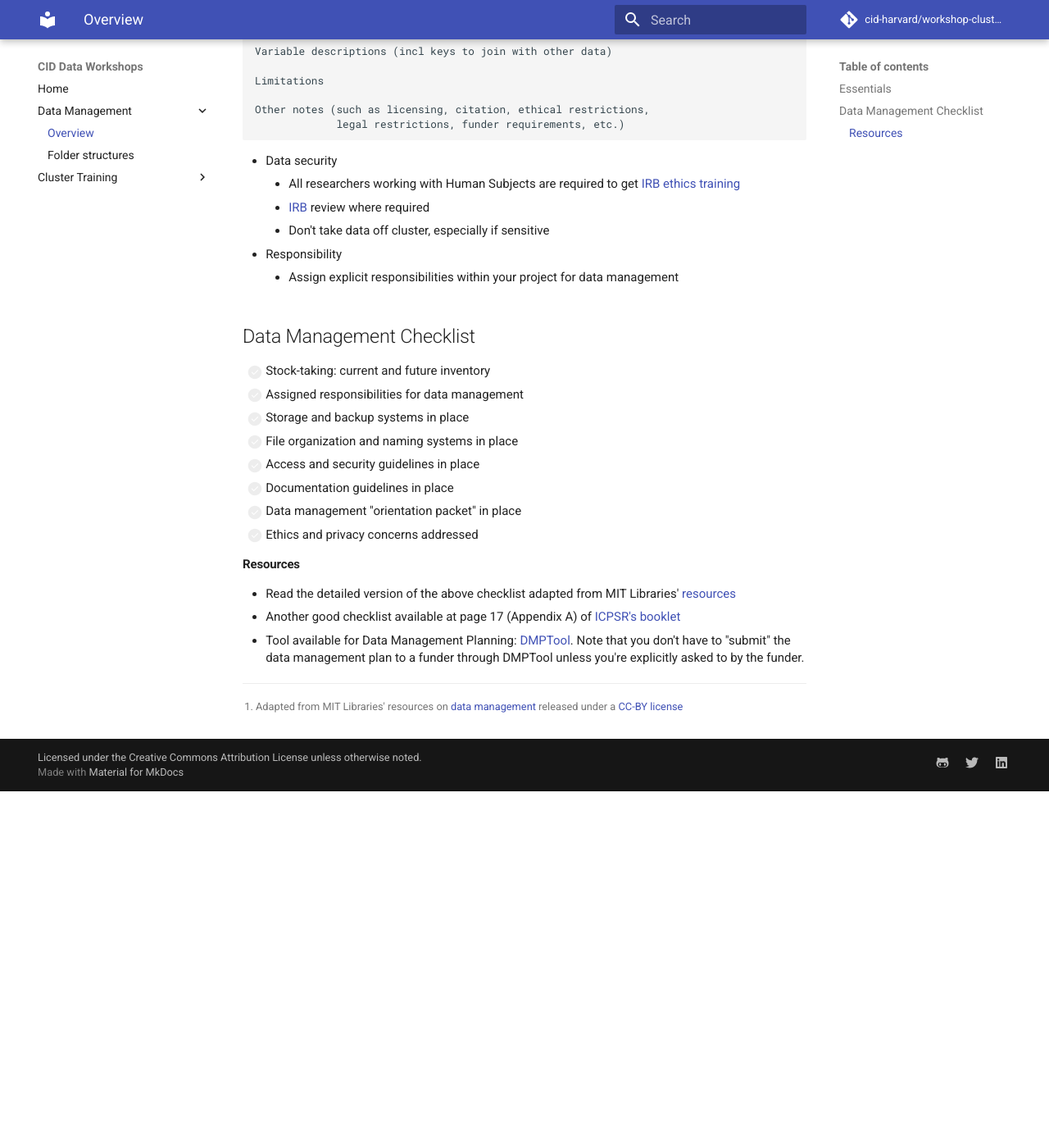
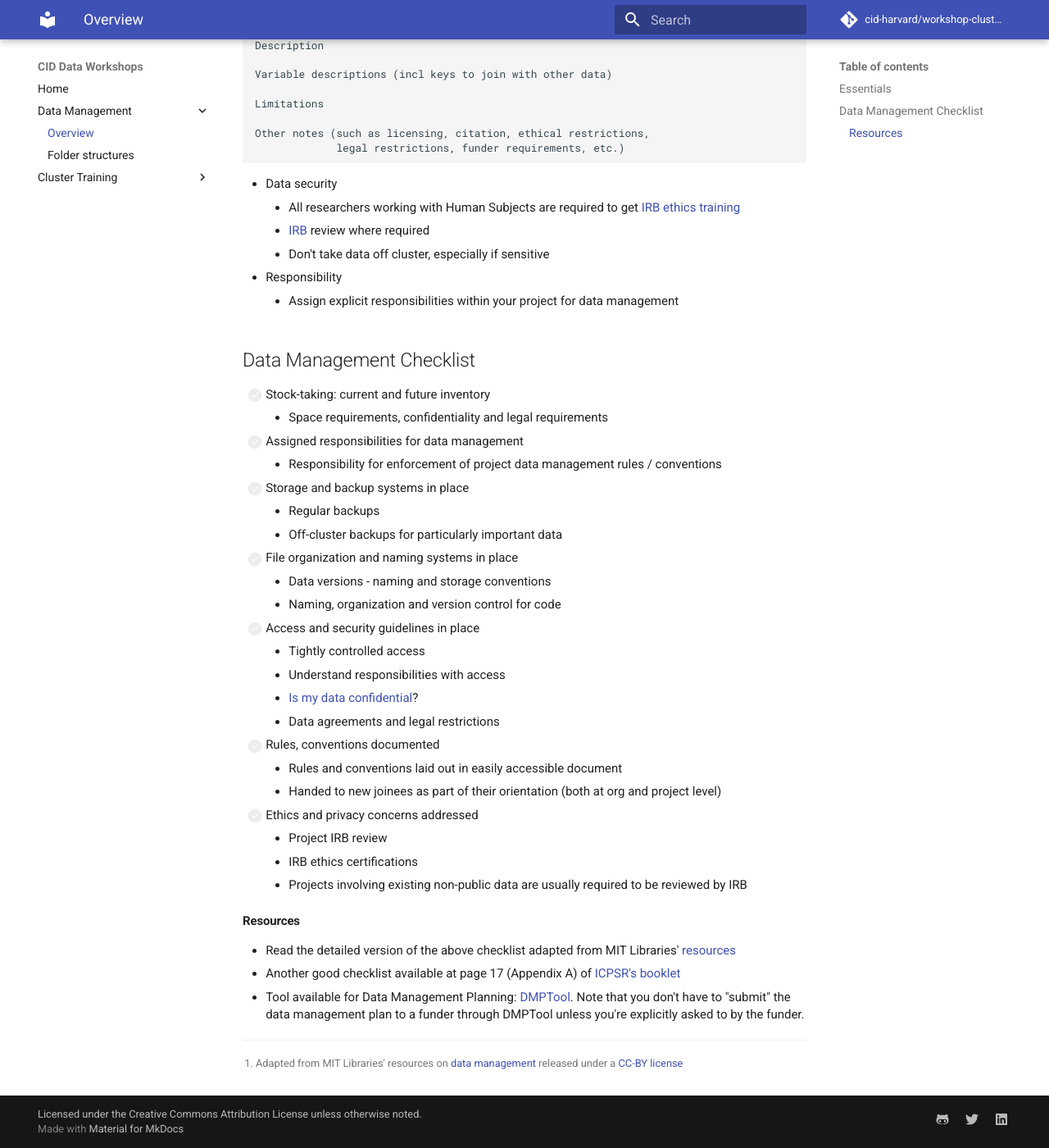
Before and after one commit to fagan2888/workshop-cluster-training, an MkDocs documentation site: the page built from docs/data_management/data_management.md, in a window 1280 px wide and 1400 px high, scrolled down 711 px. Shown: the whole window at 82% size. Built offline with MkDocs 1.6.1 and Material for MkDocs 9.7.7, drawn with Linux system fonts in a browser that asks for light colours; comment, search, counter and statistics services are not loaded; before the commit the page ends 1676 px from its top, so only the background shows below that; some of the changed text lies outside the part shown.

Commit message:
Updated data management checklist

```diff
--- a/docs/data_management/data_management.md
+++ b/docs/data_management/data_management.md
@@ -4,7 +4,8 @@
 
 - Backups
     - Cluster data often backed up, but ensure backup frequency is sufficient
-    - Solution: external hard drive (local) + CrashPlan (cloud)
+    - Solution: external hard drive (local) + cluster backups + CrashPlan (cloud)
+    - Above solutions contingent on data agreements / legal restrictions
 - File organization and naming
     - Create a shared system, *follow it*.
     - Consider date conventions (YYYY-MM-DD), special characters, versioning
@@ -47,13 +48,27 @@ Other notes (such as licensing, citation, ethical restrictions,
 ## Data Management Checklist
 
 - [ ] Stock-taking: current and future inventory
+    - Space requirements, confidentiality and legal requirements
 - [ ] Assigned responsibilities for data management
+    - Responsibility for enforcement of project data management rules / conventions
 - [ ] Storage and backup systems in place
+    - Regular backups
+    - Off-cluster backups for particularly important data
 - [ ] File organization and naming systems in place
+    - Data versions - naming and storage conventions
+    - Naming, organization and version control for code
 - [ ] Access and security guidelines in place
-- [ ] Documentation guidelines in place
-- [ ] Data management "orientation packet" in place
+    - Tightly controlled access
+    - Understand responsibilities with access
+    - [Is my data confidential](http://security.harvard.edu/dct)?
+    - Data agreements and legal restrictions
+- [ ] Rules, conventions documented
+    - Rules and conventions laid out in easily accessible document
+    - Handed to new joinees as part of their orientation (both at org and project level)
 - [ ] Ethics and privacy concerns addressed
+    - Project IRB review
+    - IRB ethics certifications
+    - Projects involving existing non-public data are usually required to be reviewed by IRB
 
 #### Resources
 
```
Also changed, not shown: docs/cluster_usage/remote_python_options.md (+3 -3 lines), docs/cluster_usage/remote_stata_options.md (+2 -2 lines).
